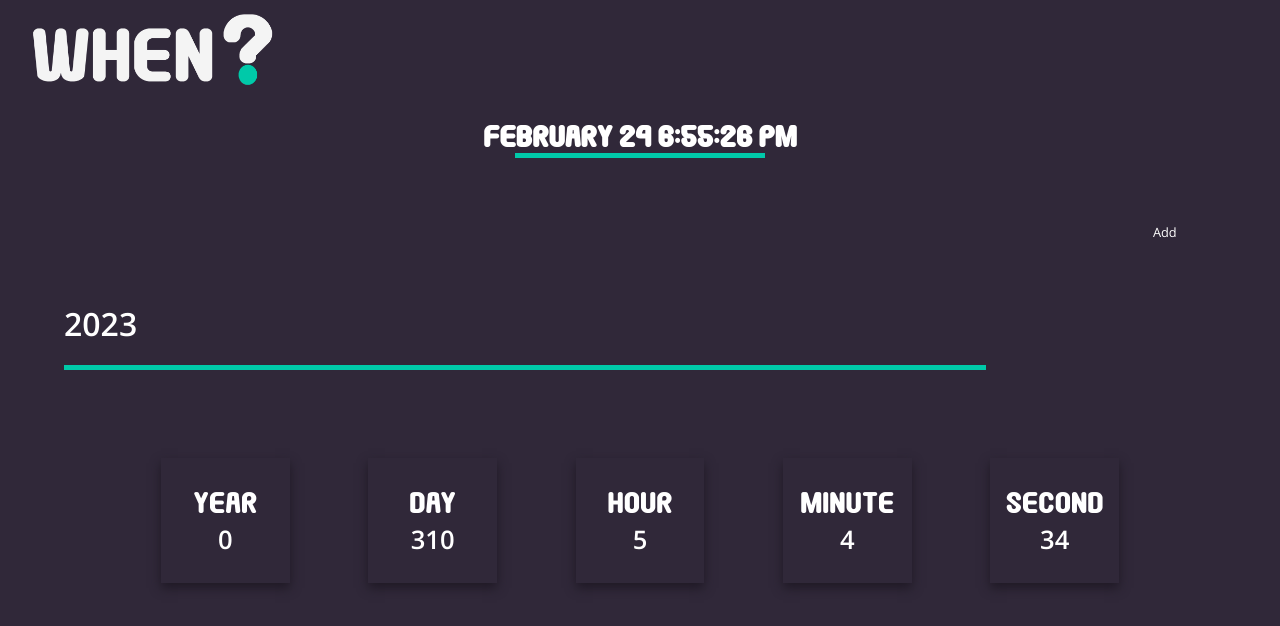
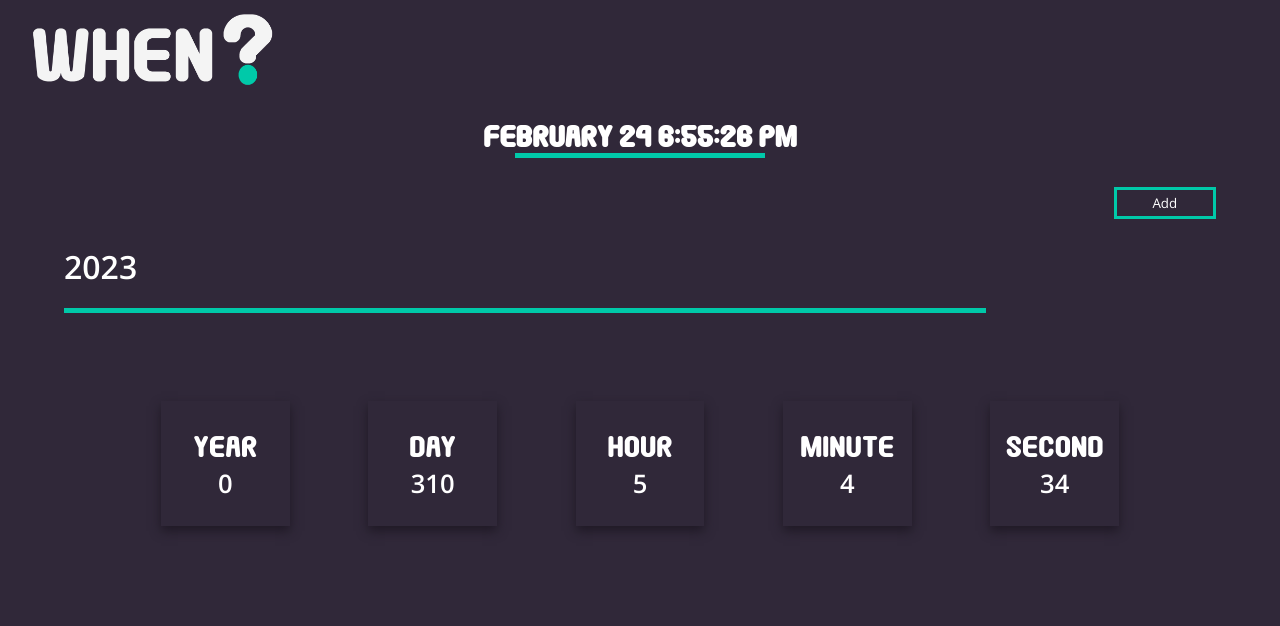
Before and after one commit to z-sanchez/when, a React (Create React App) app in the folder client/: page / in a window 1280 px wide. Shown: the top 626 px of the page. Built offline with nearby package versions, Linux system fonts and the light colour scheme.

Commit message:
css edits to buttons. changed tags from input to button

```diff
--- a/client/src/Assets/Styles/styles.css
+++ b/client/src/Assets/Styles/styles.css
@@ -73,6 +73,7 @@
   align-content: center;
   justify-content: flex-end;
   width: 100%;
+  height: 5vh;
 }
 #buttonFlex #cancelButton {
   display: none;
@@ -87,16 +88,21 @@
   justify-content: flex-start;
   width: 100%;
 }
-#addCountdown input {
-  width: 28%;
-  margin-right: 3%;
+#addCountdown button {
+  height: 80%;
+  width: 20%;
+  margin-right: 5%;
   font-family: osRegular, "Nunito", sans-serif;
   color: #FFFFFF;
-  border-style: none;
+  border: 3px solid #00C9A9;
   background-color: #302839;
 }
-#addCountdown input:hover {
+#addCountdown button:hover {
   background-color: #00C9A9;
+}
+#addCountdown button:hover .help {
+  width: 100%;
+  text-align: center;
 }
 #addCountdown .addButton--hover {
   background-color: #00C9A9;
@@ -253,12 +259,10 @@
     font-size: 2vw;
   }
 
-  #addCountdown input {
+  #buttonFlex button {
     width: 8%;
-    align-self: flex-end;
-    margin: 3% 5% 3% 0;
-    font-size: 1vw;
   }
+
   #addCountdown form {
     margin-top: 3%;
   }
@@ -281,7 +285,7 @@
     width: 20%;
     align-self: center;
     height: 50%;
-    margin-left: 5%;
+    margin-left: 3%;
   }
   #addCountdown #dateEntry input {
     width: 20%;
--- a/client/src/Assets/Styles/styles.sass
+++ b/client/src/Assets/Styles/styles.sass
@@ -76,6 +76,7 @@ $accent-green: #00C9A9
   @include centerAligned(row)
   justify-content: flex-end
   width: 100%
+  height: 5vh
   #cancelButton
     display: none
 
@@ -83,14 +84,18 @@ $accent-green: #00C9A9
   @include centerAligned(column)
   justify-content: flex-start
   width: 100%
-  input
-    width: 28%
-    margin-right: 3%
+  button
+    height: 80%
+    width: 20%
+    margin-right: 5%
     @include fontStyle($white-text, osRegular)
-    border-style: none
+    border: 3px solid $accent-green
     background-color: $background
-  input:hover
+  button:hover
     background-color: $accent-green
+    .help
+      width: 100%
+      text-align: center
   .addButton--hover
     background-color: $accent-green
 
@@ -217,12 +222,11 @@ $accent-green: #00C9A9
     h1
       font-size: 2vw
 
+  #buttonFlex
+    button
+      width: 8%
+
   #addCountdown
-    input
-      width: 8%
-      align-self: flex-end
-      margin: 3% 5% 3% 0
-      font-size: 1vw
     form
       margin-top: 3%
       .countdownBoxFlex
@@ -243,7 +247,7 @@ $accent-green: #00C9A9
         width: 20%
         align-self: center
         height: 50%
-        margin-left: 5%
+        margin-left: 3%
       input
         width: 20%
         align-self: center
--- a/client/src/Components/AddCountdown.js
+++ b/client/src/Components/AddCountdown.js
@@ -39,12 +39,12 @@ const AddCountdown = (props) => {
     return (
         <div id='addCountdown'>
             <div id="buttonFlex">
-                <input type="button" value="Cancel" id="cancelButton" onClick={() => {
+                <button id="cancelButton" onClick={() => {
                     toggleForm(true)
-                }}/>
-                <input type="button" value="Add" id="addButton" onClick={() => {
+                }}>Cancel</button>
+                <button id="addButton" onClick={() => {
                     toggleForm(false)
-                }}/>
+                }}>Add</button>
             </div>
             <span id="display">
             <form>
```
Also changed, not shown: 1 other file (tests, documents, lock files or other folders).
